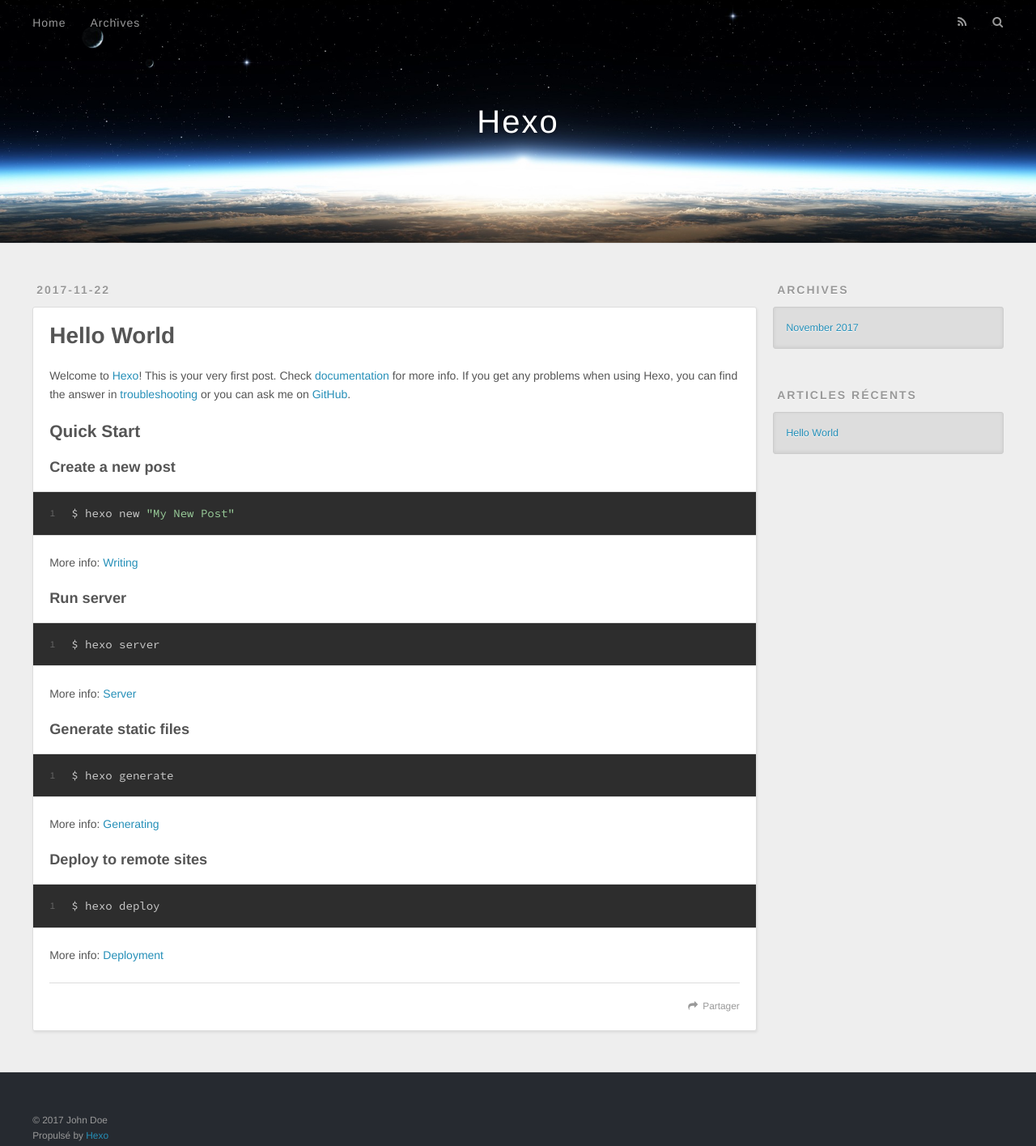
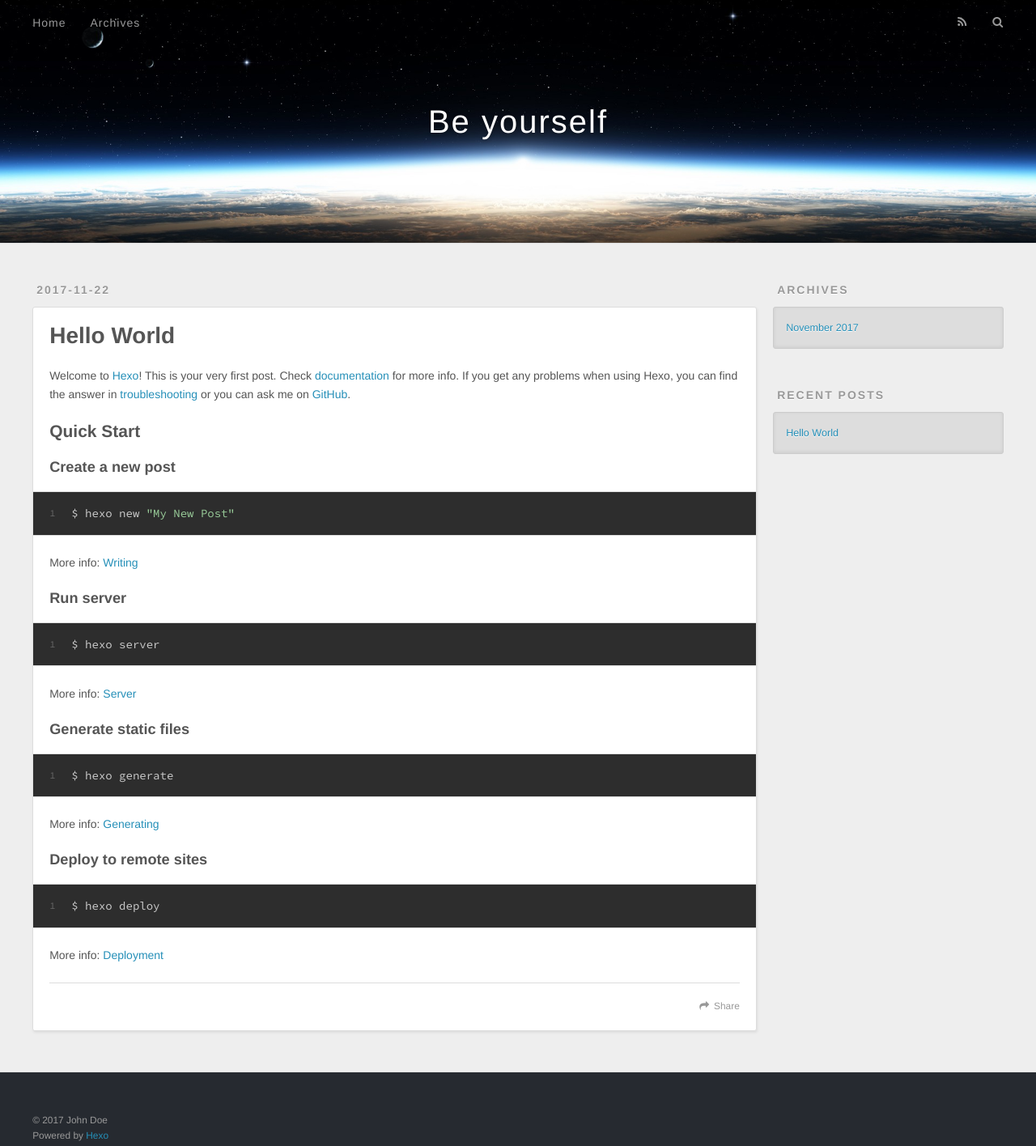
Before and after one commit to FinnMa1/FinnMa1.github.io, a plain HTML site: page index.html in a window 1280 px wide. Shown: the whole page at 81% size. Drawn offline with nearby package versions, Linux system fonts and the light colour scheme.

Commit message:
Site updated: 2017-11-22 11:24:55

```diff
--- a/2017/11/22/hello-world/index.html
+++ b/2017/11/22/hello-world/index.html
@@ -3,20 +3,20 @@
 <head>
   <meta charset="utf-8">
 
-  <title>Hello World | Hexo</title>
+  <title>Hello World | Be yourself</title>
   <meta name="viewport" content="width=device-width, initial-scale=1, maximum-scale=1">
   <meta name="description" content="Welcome to Hexo! This is your very first post. Check documentation for more info. If you get any problems when using Hexo, you can find the answer in troublesho">
 <meta property="og:type" content="article">
 <meta property="og:title" content="Hello World">
 <meta property="og:url" content="http://yoursite.com/2017/11/22/hello-world/index.html">
-<meta property="og:site_name" content="Hexo">
+<meta property="og:site_name" content="Be yourself">
 <meta property="og:description" content="Welcome to Hexo! This is your very first post. Check documentation for more info. If you get any problems when using Hexo, you can find the answer in troubleshooting or you can ask me on GitHub. Quick">
 <meta property="og:updated_time" content="2017-11-22T03:14:24.048Z">
 <meta name="twitter:card" content="summary">
 <meta name="twitter:title" content="Hello World">
 <meta name="twitter:description" content="Welcome to Hexo! This is your very first post. Check documentation for more info. If you get any problems when using Hexo, you can find the answer in troubleshooting or you can ask me on GitHub. Quick">
 
-    <link rel="alternate" href="/atom.xml" title="Hexo" type="application/atom+xml">
+    <link rel="alternate" href="/atom.xml" title="Be yourself" type="application/atom+xml">
 
 
     <link rel="icon" href="/favicon.png">
@@ -37,7 +37,7 @@
   <div id="header-outer" class="outer">
     <div id="header-title" class="inner">
       <h1 id="logo-wrap">
-        <a href="/" id="logo">Hexo</a>
+        <a href="/" id="logo">Be yourself</a>
       </h1>
 
     </div>
@@ -52,9 +52,9 @@
       </nav>
       <nav id="sub-nav">
 
-          <a id="nav-rss-link" class="nav-icon" href="/atom.xml" title="Flux RSS"></a>
+          <a id="nav-rss-link" class="nav-icon" href="/atom.xml" title="RSS Feed"></a>
 
-        <a id="nav-search-btn" class="nav-icon" title="Rechercher"></a>
+        <a id="nav-search-btn" class="nav-icon" title="Search"></a>
       </nav>
       <div id="search-form-wrap">
         <form action="//google.com/search" method="get" accept-charset="UTF-8" class="search-form"><input type="search" name="q" class="search-form-input" placeholder="Search"><button type="submit" class="search-form-submit">&#xF002;</button><input type="hidden" name="sitesearch" value="http://yoursite.com"></form>
@@ -98,7 +98,7 @@
 
     </div>
     <footer class="article-footer">
-      <a data-url="http://yoursite.com/2017/11/22/hello-world/" data-id="cjaahd9wa0000dsc3wit1v5n3" class="article-share-link">Partager</a>
+      <a data-url="http://yoursite.com/2017/11/22/hello-world/" data-id="cjaahk4d500004gc3z474tuxs" class="article-share-link">Share</a>
 
 
     </footer>
@@ -132,7 +132,7 @@
 
 
   <div class="widget-wrap">
-    <h3 class="widget-title">Articles récents</h3>
+    <h3 class="widget-title">Recent Posts</h3>
     <div class="widget">
       <ul>
 
@@ -153,7 +153,7 @@
   <div class="outer">
     <div id="footer-info" class="inner">
       &copy; 2017 John Doe<br>
-      Propulsé by <a href="http://hexo.io/" target="_blank">Hexo</a>
+      Powered by <a href="http://hexo.io/" target="_blank">Hexo</a>
     </div>
   </div>
 </footer>
--- a/index.html
+++ b/index.html
@@ -3,16 +3,16 @@
 <head>
   <meta charset="utf-8">
 
-  <title>Hexo</title>
+  <title>Be yourself</title>
   <meta name="viewport" content="width=device-width, initial-scale=1, maximum-scale=1">
   <meta property="og:type" content="website">
-<meta property="og:title" content="Hexo">
+<meta property="og:title" content="Be yourself">
 <meta property="og:url" content="http://yoursite.com/index.html">
-<meta property="og:site_name" content="Hexo">
+<meta property="og:site_name" content="Be yourself">
 <meta name="twitter:card" content="summary">
-<meta name="twitter:title" content="Hexo">
+<meta name="twitter:title" content="Be yourself">
 
-    <link rel="alternate" href="/atom.xml" title="Hexo" type="application/atom+xml">
+    <link rel="alternate" href="/atom.xml" title="Be yourself" type="application/atom+xml">
 
 
     <link rel="icon" href="/favicon.png">
@@ -33,7 +33,7 @@
   <div id="header-outer" class="outer">
     <div id="header-title" class="inner">
       <h1 id="logo-wrap">
-        <a href="/" id="logo">Hexo</a>
+        <a href="/" id="logo">Be yourself</a>
       </h1>
 
     </div>
@@ -48,9 +48,9 @@
       </nav>
       <nav id="sub-nav">
 
-          <a id="nav-rss-link" class="nav-icon" href="/atom.xml" title="Flux RSS"></a>
+          <a id="nav-rss-link" class="nav-icon" href="/atom.xml" title="RSS Feed"></a>
 
-        <a id="nav-search-btn" class="nav-icon" title="Rechercher"></a>
+        <a id="nav-search-btn" class="nav-icon" title="Search"></a>
       </nav>
       <div id="search-form-wrap">
         <form action="//google.com/search" method="get" accept-charset="UTF-8" class="search-form"><input type="search" name="q" class="search-form-input" placeholder="Search"><button type="submit" class="search-form-submit">&#xF002;</button><input type="hidden" name="sitesearch" value="http://yoursite.com"></form>
@@ -96,7 +96,7 @@
 
     </div>
     <footer class="article-footer">
-      <a data-url="http://yoursite.com/2017/11/22/hello-world/" data-id="cjaahd9wa0000dsc3wit1v5n3" class="article-share-link">Partager</a>
+      <a data-url="http://yoursite.com/2017/11/22/hello-world/" data-id="cjaahk4d500004gc3z474tuxs" class="article-share-link">Share</a>
 
 
     </footer>
@@ -131,7 +131,7 @@
 
 
   <div class="widget-wrap">
-    <h3 class="widget-title">Articles récents</h3>
+    <h3 class="widget-title">Recent Posts</h3>
     <div class="widget">
       <ul>
 
@@ -152,7 +152,7 @@
   <div class="outer">
     <div id="footer-info" class="inner">
       &copy; 2017 John Doe<br>
-      Propulsé by <a href="http://hexo.io/" target="_blank">Hexo</a>
+      Powered by <a href="http://hexo.io/" target="_blank">Hexo</a>
     </div>
   </div>
 </footer>
```
Also changed, not shown: archives/2017/11/index.html (+10 -10 lines), archives/2017/index.html (+10 -10 lines), archives/index.html (+10 -10 lines).
